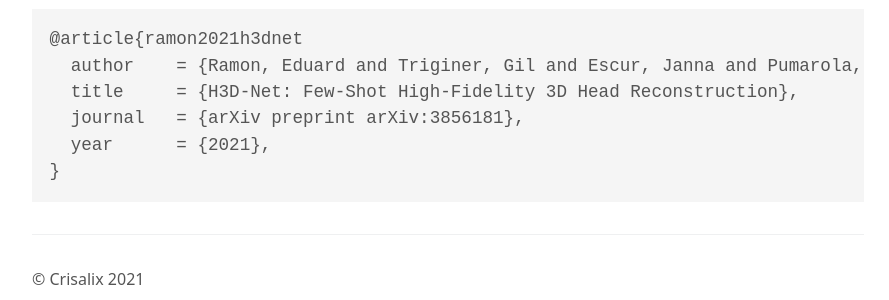
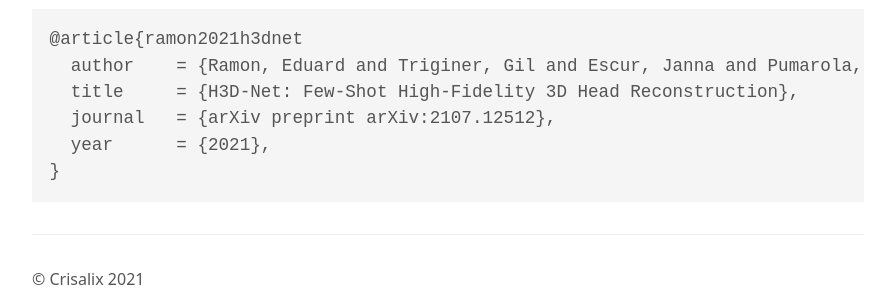
Before and after one commit to CrisalixSA/h3d-net, a Jekyll site: the page built from index.md, in a window 1280 px wide and 900 px high, scrolled down 2789 px. Shown: the part 577-877 px from the top of the window, without its empty margins (192-1081 px from the left). Built offline with Jekyll 4.4.1, drawn with Linux system fonts in a browser that asks for light colours.

Commit message:
Update index.md
Updating arxiv id

````diff
--- a/index.md
+++ b/index.md
@@ -43,7 +43,7 @@ We also provide a qualitative and quantitative comparison with respect to [IDR](
 @article{ramon2021h3dnet
   author    = {Ramon, Eduard and Triginer, Gil and Escur, Janna and Pumarola, Albert and Garcia, Jaime and Giro-i-Nieto, Xavier and Moreno-Noguer, Francesc},
   title     = {H3D-Net: Few-Shot High-Fidelity 3D Head Reconstruction},
-  journal   = {arXiv preprint arXiv:3856181},
+  journal   = {arXiv preprint arXiv:2107.12512},
   year      = {2021},
 }
 ```
````
